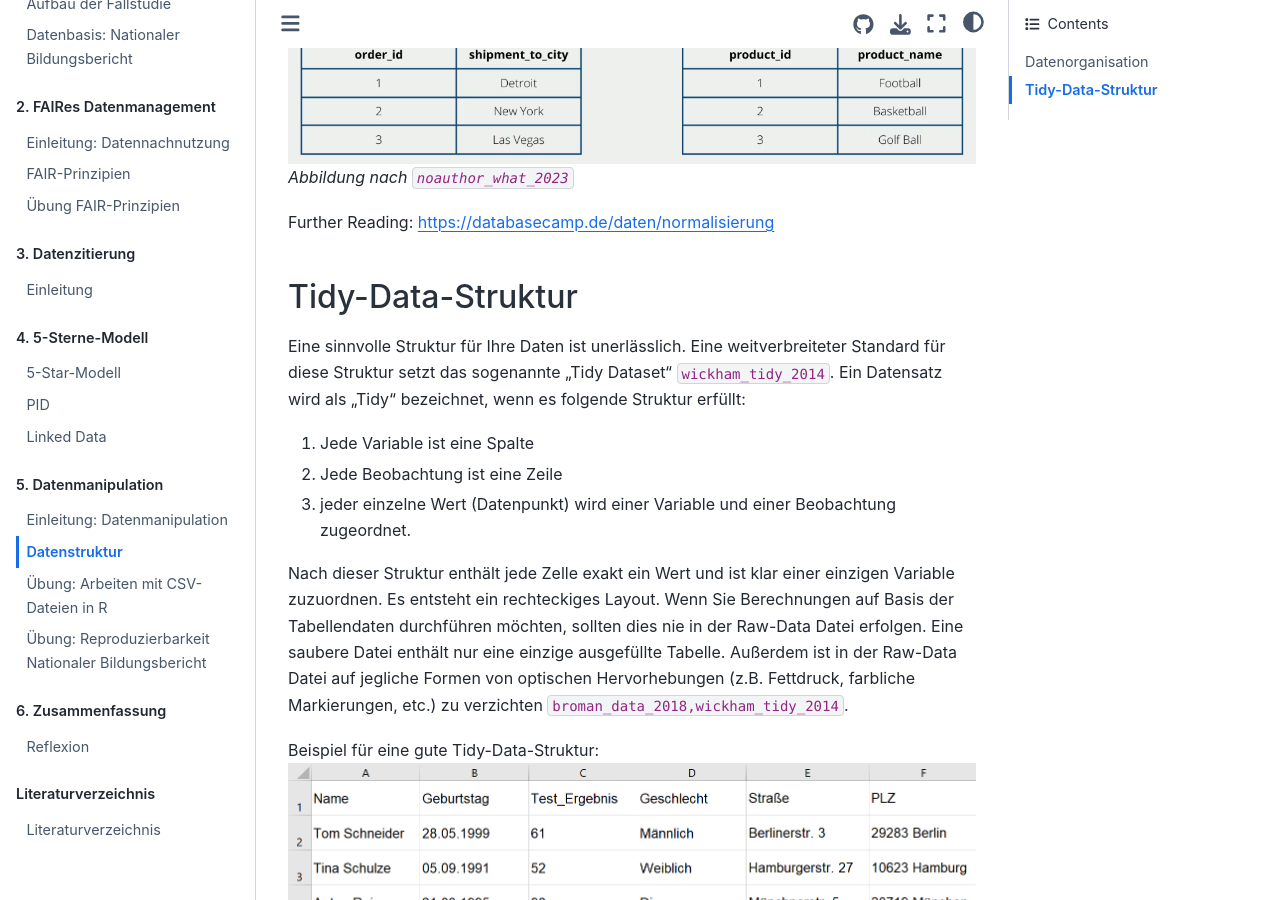
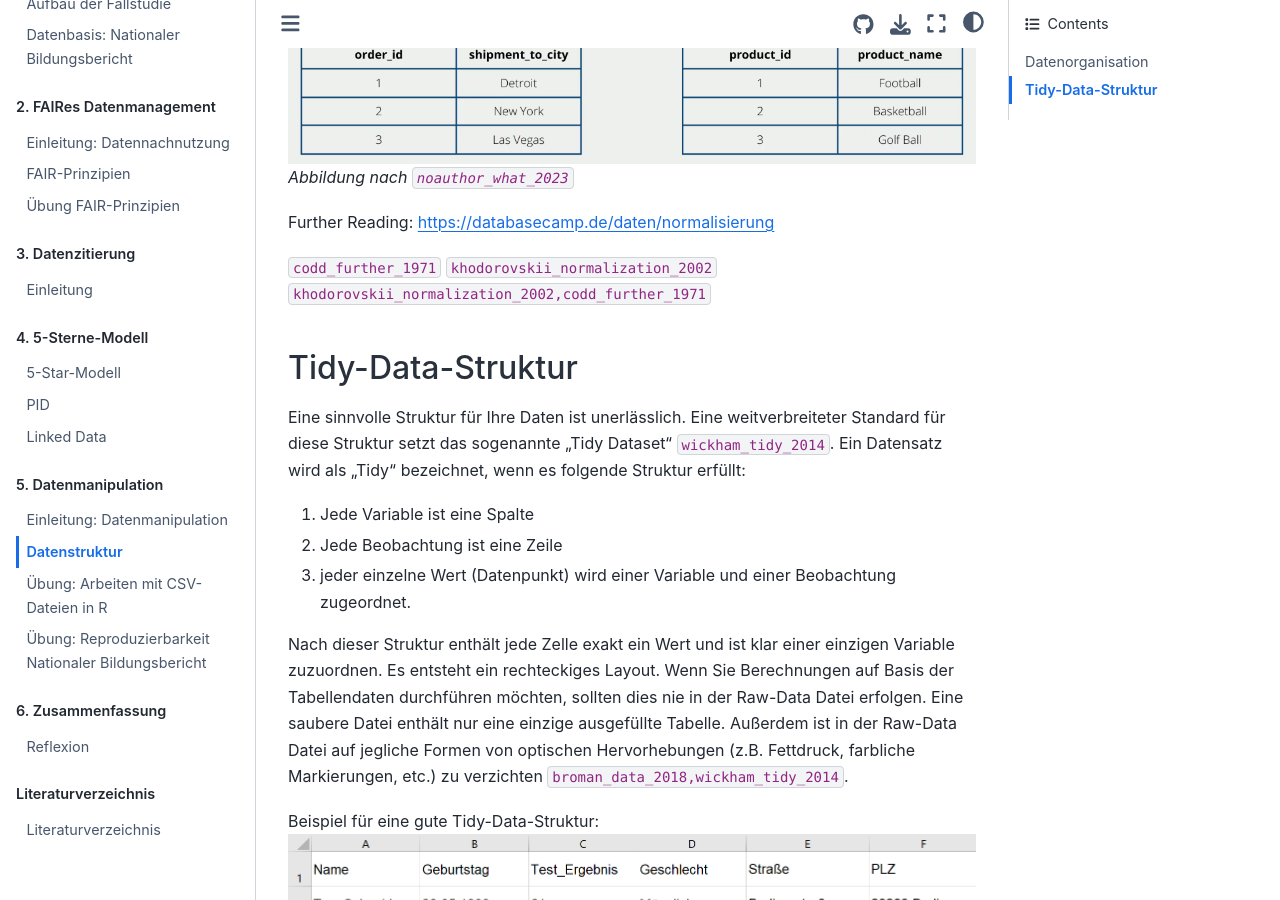
Before and after one commit to quadriga-dk/Tabelle-Fallstudie-1, a Jupyter Book: the page built from Markdown/Datenstruktur.md, in a window 1280 px wide and 900 px high, scrolled down 1697 px. Built offline with Jupyter Book 1.0.4 settings and Sphinx 7.4.7 and the Sphinx Book theme 1.1.4, drawn with Linux system fonts in a browser that asks for light colours; cross-references to code outside the pages are shown as plain code.

Commit message:
Update Datenstruktur.md

```diff
--- a/Markdown/Datenstruktur.md
+++ b/Markdown/Datenstruktur.md
@@ -19,6 +19,10 @@
 
 Further Reading:
 https://databasecamp.de/daten/normalisierung
+
+{cite}`codd_further_1971`
+{cite}`khodorovskii_normalization_2002`
+{cite}`khodorovskii_normalization_2002,codd_further_1971`
 
 (Tidy_data)=
 ## Tidy-Data-Struktur
```
